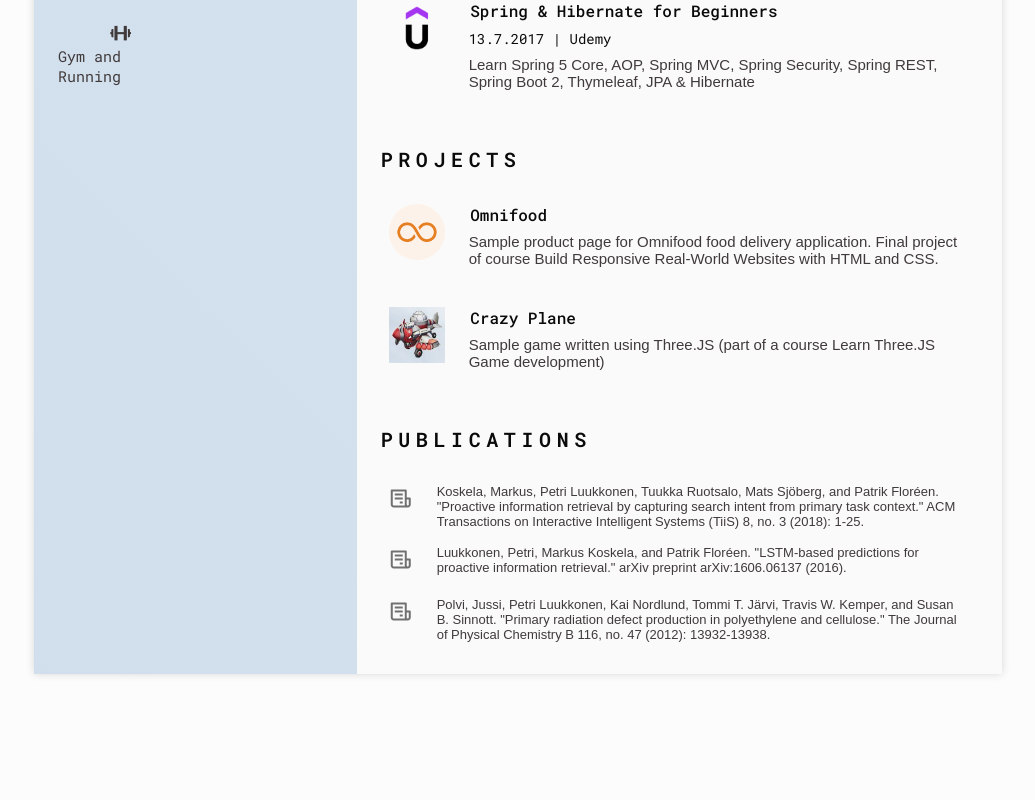
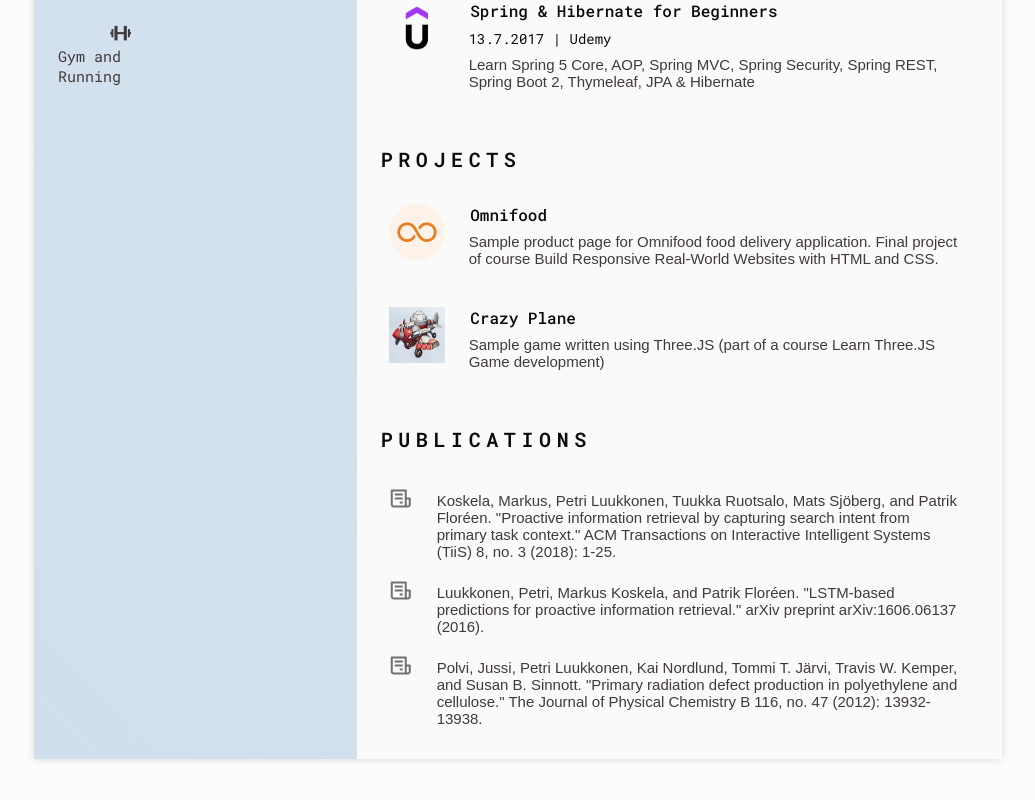
Before and after one commit to pesalu/petri-luukkonen-profile, a React (Create React App) app: page / in a window 1280 px wide. Shown: the part 2232-3032 px from the top of the page, without its empty margins (122-1157 px from the left). Before the commit the page ends 2954 px from the top, so only its background shows below. Built offline with nearby package versions, Linux system fonts and the light colour scheme; a web font is replaced by a local one.

Commit message:
Refactored Projects and Publications components to use generic List components.

```diff
--- a/src/components/Body.js
+++ b/src/components/Body.js
@@ -9,7 +9,6 @@
 import { Education } from "./Education";
 import { Skills } from "./Skills";
 import { Experience } from "./Experience";
-// import { Certificates } from "./Certificates";
 import { Languages } from "./Language";
 import { Interests } from "./Interests";
 import { ScrollTopButton } from "./ScrollTopButton";
@@ -86,8 +85,20 @@
                       returnObjects: true,
                     })}
                   ></Certificates>
-                  <Projects t={t}></Projects>
-                  <Publications t={t}></Publications>
+                  <Projects
+                    listTitle={t("projects")}
+                    projects={t("projects", {
+                      ns: "cvcontent",
+                      returnObjects: true,
+                    })}
+                  ></Projects>
+                  <Publications
+                    listTitle={t("publications")}
+                    publications={t("publications", {
+                      ns: "cvcontent",
+                      returnObjects: true,
+                    })}
+                  ></Publications>
                 </div>
               </>
             ) : (
@@ -103,8 +114,20 @@
                     returnObjects: true,
                   })}
                 ></Certificates>
-                <Projects t={t}></Projects>
-                <Publications t={t}></Publications>
+                <Projects
+                  listTitle={t("projects")}
+                  projects={t("projects", {
+                    ns: "cvcontent",
+                    returnObjects: true,
+                  })}
+                ></Projects>
+                <Publications
+                  listTitle={t("publications")}
+                  publications={t("publications", {
+                    ns: "cvcontent",
+                    returnObjects: true,
+                  })}
+                ></Publications>
                 <Education t={t}></Education>
                 <Skills t={t}></Skills>
                 <Languages t={t}></Languages>
--- a/src/components/Certificates.js
+++ b/src/components/Certificates.js
@@ -19,12 +19,20 @@
     title: {
       className: "certificate__title",
     },
+    metaData: {
+      className: "meta_data",
+    },
+    description: {
+      className: "item_description",
+    },
   },
 };
 
 export function Certificates({ listTitle, certificates }) {
   certificates.forEach((certificate) => {
     certificate.imgUrl = certificate.badgeUrl;
+    certificate.imgLink = certificate.url;
+    certificate.url = certificate.accomplishmentUrl;
   });
 
   return (
--- a/src/components/Item.js
+++ b/src/components/Item.js
@@ -1,8 +1,10 @@
+import { BoxIcon } from "./BoxIcon";
+
 export function Item({ data, style }) {
   console.log(data);
   return (
     <div className={style.section.className}>
-      {data.imgUrl && (
+      {data.imgUrl ? (
         <img
           src={data.imgUrl}
           alt="certificate badge"
@@ -11,6 +13,10 @@
             window.open(data.imgLink, "_blank");
           }}
         />
+      ) : (
+        <div className="interests__icon">
+          <BoxIcon name="bx-receipt"></BoxIcon>
+        </div>
       )}
 
       <div
@@ -22,11 +28,11 @@
         <h3 className={style.title.className}>{data.name}</h3>
         {data.data ||
           (data.organization && (
-            <span className="education__studies">
+            <span className={style.metaData.className}>
               {data.date} | {data.organization}
             </span>
           ))}
-        <p className="certificate__description">{data.description}</p>
+        <p className={style.description.className}>{data.description}</p>
       </div>
     </div>
   );
--- a/src/components/Projects.js
+++ b/src/components/Projects.js
@@ -1,20 +1,47 @@
-import { Project } from "./Project";
+import { List } from "./List";
 
-export function Projects(props) {
+const projectListStyles = {
+  section: {
+    className: "certificate section",
+  },
+  title: {
+    className: "section-title",
+  },
+  container: {
+    className: "certificate__container bd-grid",
+  },
+  item: {
+    section: {
+      className: "certificate__content",
+    },
+    container: {
+      className: "certificate__data bd-grid",
+    },
+    title: {
+      className: "certificate__title",
+    },
+    metaData: {
+      className: "meta_data",
+    },
+    description: {
+      className: "item_description",
+    },
+  },
+};
+
+export function Projects({ listTitle, projects }) {
+  console.log(projects);
+  projects.forEach((project) => {
+    project.imgUrl = project.projectLogo;
+    project.imgLink = project.url;
+  });
+
   return (
-    <section className="certificate section" id="certificates">
-      <h2 className="section-title">{props.t("projects")}</h2>
-
-      <div className="certificate__container bd-grid">
-        {props
-          .t("projects", {
-            ns: "cvcontent",
-            returnObjects: true,
-          })
-          .map((project, idx, arr) => {
-            return <Project key={idx} project={project}></Project>;
-          })}
-      </div>
-    </section>
+    <List
+      id="projects"
+      title={listTitle}
+      items={projects}
+      style={projectListStyles}
+    ></List>
   );
 }
--- a/src/components/Publications.js
+++ b/src/components/Publications.js
@@ -1,40 +1,87 @@
 import React from "react";
 import { BoxIcon } from "./BoxIcon";
+import { List } from "./List";
 
-function Publication(props) {
+// function Publication(props) {
+//   return (
+//     <div
+//       className="publication__content"
+//       onClick={() => {
+//         window.open(props.publication.url, "_blank");
+//       }}
+//     >
+//       <div className="interests__icon">
+//         <BoxIcon name="bx-receipt"></BoxIcon>
+//       </div>
+
+//       <div className="certificate__data">
+//         <p className="publication__description">
+//           {props.publication.chicagoCiteString}
+//         </p>
+//       </div>
+//     </div>
+//   );
+// }
+// export function Publications(props) {
+//   return (
+//     <section className="publication section" id="publications">
+//       <h2 className="section-title">{props.t("publications")}</h2>
+//       <div className="publication__container">
+//         {props
+//           .t("publications", {
+//             ns: "cvcontent",
+//             returnObjects: true,
+//           })
+//           .map((publication, idx, arr) => (
+//             <Publication key={idx} publication={publication}></Publication>
+//           ))}
+//       </div>
+//     </section>
+//   );
+// }
+
+const publicationListStyles = {
+  section: {
+    className: "publication section",
+  },
+  title: {
+    className: "section-title",
+  },
+  container: {
+    className: "publication__container",
+  },
+  item: {
+    section: {
+      className: "certificate__content",
+    },
+    container: {
+      className: "certificate__data bd-grid",
+    },
+    title: {
+      className: "certificate__title",
+    },
+    metaData: {
+      className: "meta_data",
+    },
+    description: {
+      className: "item_description",
+    },
+  },
+};
+
+export function Publications({ listTitle, publications }) {
+  publications.forEach((publication) => {
+    console.log(publication);
+    publication.imgUrl = publication.badgeUrl;
+    publication.description = publication.chicagoCiteString;
+  });
+
   return (
-    <div
-      className="publication__content"
-      onClick={() => {
-        window.open(props.publication.url, "_blank");
-      }}
-    >
-      <div className="interests__icon">
-        <BoxIcon name="bx-receipt"></BoxIcon>
-      </div>
-
-      <div className="certificate__data">
-        <p className="publication__description">
-          {props.publication.chicagoCiteString}
-        </p>
-      </div>
-    </div>
+    <List
+      id="publications"
+      title={listTitle}
+      items={publications}
+      style={publicationListStyles}
+    ></List>
   );
 }
-export function Publications(props) {
-  return (
-    <section className="publication section" id="publications">
-      <h2 className="section-title">{props.t("publications")}</h2>
-      <div className="publication__container">
-        {props
-          .t("publications", {
-            ns: "cvcontent",
-            returnObjects: true,
-          })
-          .map((publication, idx, arr) => (
-            <Publication key={idx} publication={publication}></Publication>
-          ))}
-      </div>
-    </section>
-  );
-}
--- a/src/styles/css/styles.css
+++ b/src/styles/css/styles.css
@@ -517,6 +517,7 @@
   font-size: var(--h3-font-size);
 }
 
+.meta_data,
 .education__studies,
 .experience__company {
   font-size: var(--small-font-size);
```
Also changed, not shown: src/components/Certificate.js (deleted, +0 -39 lines).
